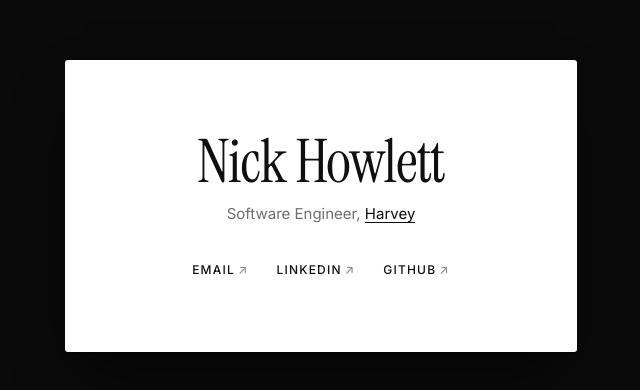
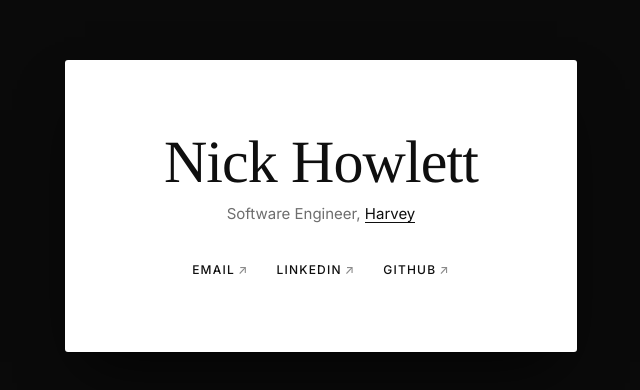
Before and after one commit to Nick-Howlett/Portfolio, a plain HTML site: page index.html in a window 1280 px wide. Shown: the part 194-584 px from the top of the page, without its empty margins (319-959 px from the left). Drawn offline with Linux system fonts and the light colour scheme.

Commit message:
Use Tinos for the name
Co-Authored-By: Claude Opus 5.5 <noreply@anthropic.com>
Claude-Session: https://claude.ai/code/session_01TV7bXbKpVfgdsMWaRXuseV

```diff
--- a/index.html
+++ b/index.html
@@ -8,7 +8,7 @@
   <meta name="theme-color" content="#0a0a0a">
   <link rel="preconnect" href="https://fonts.googleapis.com">
   <link rel="preconnect" href="https://fonts.gstatic.com" crossorigin>
-  <link href="https://fonts.googleapis.com/css2?family=Instrument+Serif&family=Inter:wght@400;500&display=swap" rel="stylesheet">
+  <link href="https://fonts.googleapis.com/css2?family=Tinos&family=Inter:wght@400;500&display=swap" rel="stylesheet">
   <style>
     * { box-sizing: border-box; }
     html, body { margin: 0; }
@@ -38,7 +38,7 @@
       animation: rise .9s cubic-bezier(.2,.7,.2,1) both;
     }
     h1 {
-      font: 400 clamp(2.5rem, 7vw, 3.75rem)/1 "Instrument Serif", Georgia, "Times New Roman", serif;
+      font: 400 clamp(2.5rem, 7vw, 3.75rem)/1 Tinos, "Times New Roman", serif;
       letter-spacing: -0.015em;
       margin: 0 0 .6rem;
     }
```
